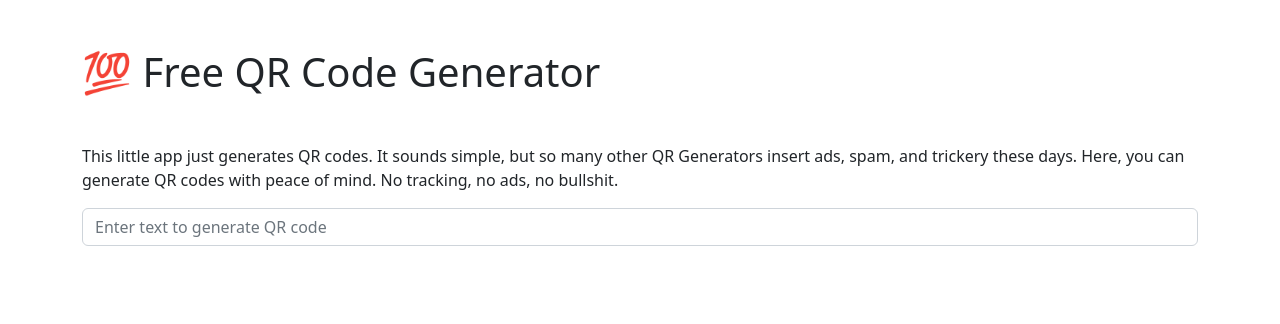
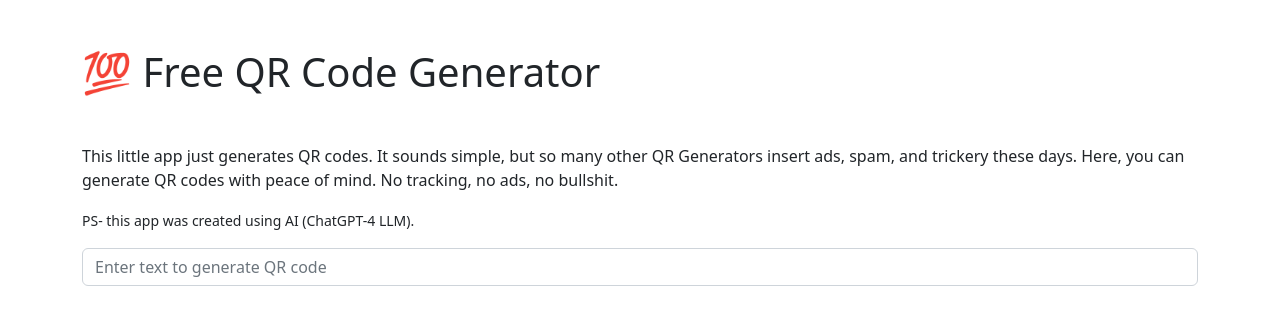
Before and after one commit to leesalminen/freeqrgenerator.app, a React (Create React App) app: page / in a window 1280 px wide. Shown: the top 324 px of the page. Built offline with nearby package versions, Linux system fonts and the light colour scheme.

Commit message:
another note lol

```diff
--- a/src/QRGenerator.js
+++ b/src/QRGenerator.js
@@ -34,6 +34,7 @@ function QRGenerator() {
     <Container className="mt-5">
       <h1 className="mb-5">💯 Free QR Code Generator</h1>
       <p>This little app just generates QR codes. It sounds simple, but so many other QR Generators insert ads, spam, and trickery these days. Here, you can generate QR codes with peace of mind. No tracking, no ads, no bullshit.</p>
+      <p><small>PS- this app was created using AI (ChatGPT-4 LLM).</small></p>
       <Form>
         <InputGroup className="mb-3">
           <FormControl type="text" onChange={handleChange} value={text} placeholder="Enter text to generate QR code" />
```
